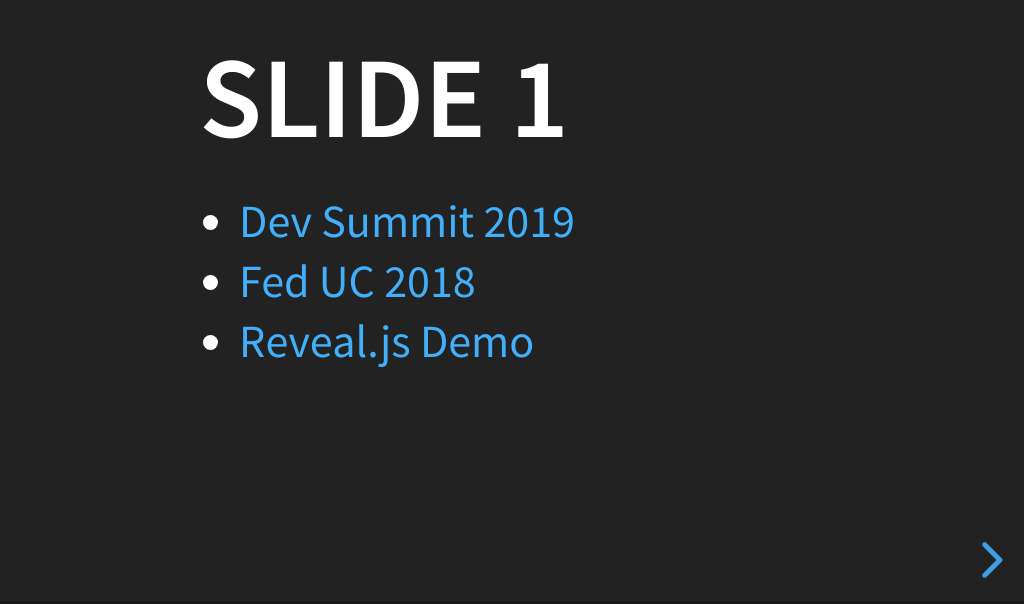
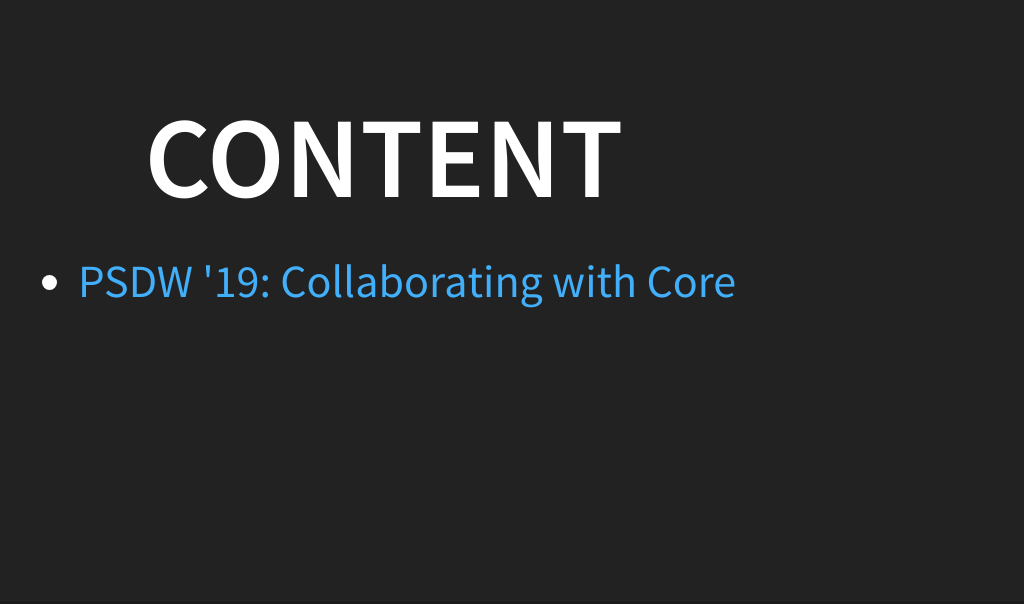
Before and after one commit to carstenpiepel/reveal-presentations, a website: page index.html in a window 1280 px wide. Shown: the part 196-800 px from the top of the page, without its empty margins (256-1280 px from the left). Drawn offline with Linux system fonts and the light colour scheme.

Commit message:
Replaces Esri index.html with my own

```diff
--- a/index.html
+++ b/index.html
@@ -25,14 +25,11 @@
 		<div class="reveal">
 			<div class="slides">
 				<section>
-					<h1>Slide 1</h1>
+					<h1>Content</h1>
 					<ul>
-						<li><a href="devsummit-2019.html">Dev Summit 2019</a></li>
-						<li><a href="feduc-2018.html">Fed UC 2018</a></li>
-						<li><a href="demo.html">Reveal.js Demo</a></li>
+						<li><a href="psdw-2019-collaborating.html">PSDW '19: Collaborating with Core</a></li>
 					</ul>
 				</section>
-				<section>Slide 2</section>
 			</div>
 		</div>
 
```
Also changed, not shown: psdw-2019-collaborating.md (+1 -1 lines).
